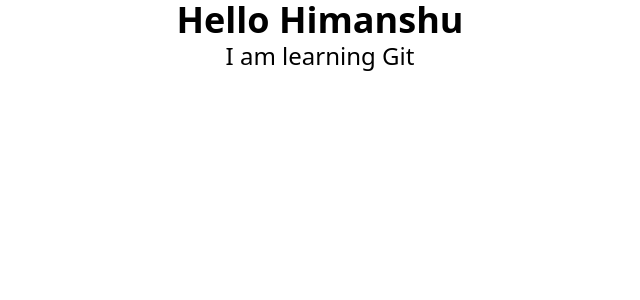
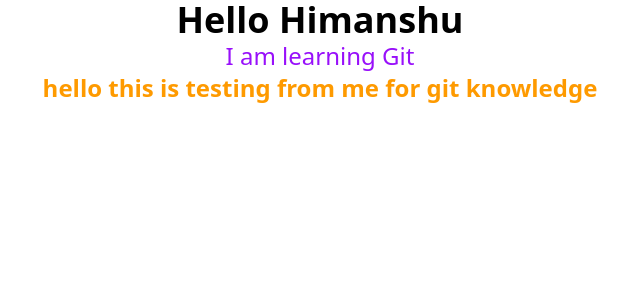
Before and after one commit to Himanshusingh00123/UniSolveX, a React (Vite) app: page / in a window 1280 px wide. Shown: the top 300 px of the page, without its empty margins (320-960 px from the left). Built offline with nearby package versions, Linux system fonts and the light colour scheme.

Commit message:
this is color checking for my text

```diff
--- a/src/App.jsx
+++ b/src/App.jsx
@@ -2,7 +2,12 @@ const App = () => {
   return (
     <div>
       <h1 className="text-4xl font-bold text-center">Hello Himanshu</h1>
-      <p className="text-2xl font-medium text-center">I am learning Git</p>
+      <p className="text-2xl font-medium text-center text-purple-600">
+        I am learning Git
+      </p>
+      <h3 className="text-2xl font-semibold text-center text-amber-500">
+        hello this is testing from me for git knowledge
+      </h3>
     </div>
   );
 };
```
